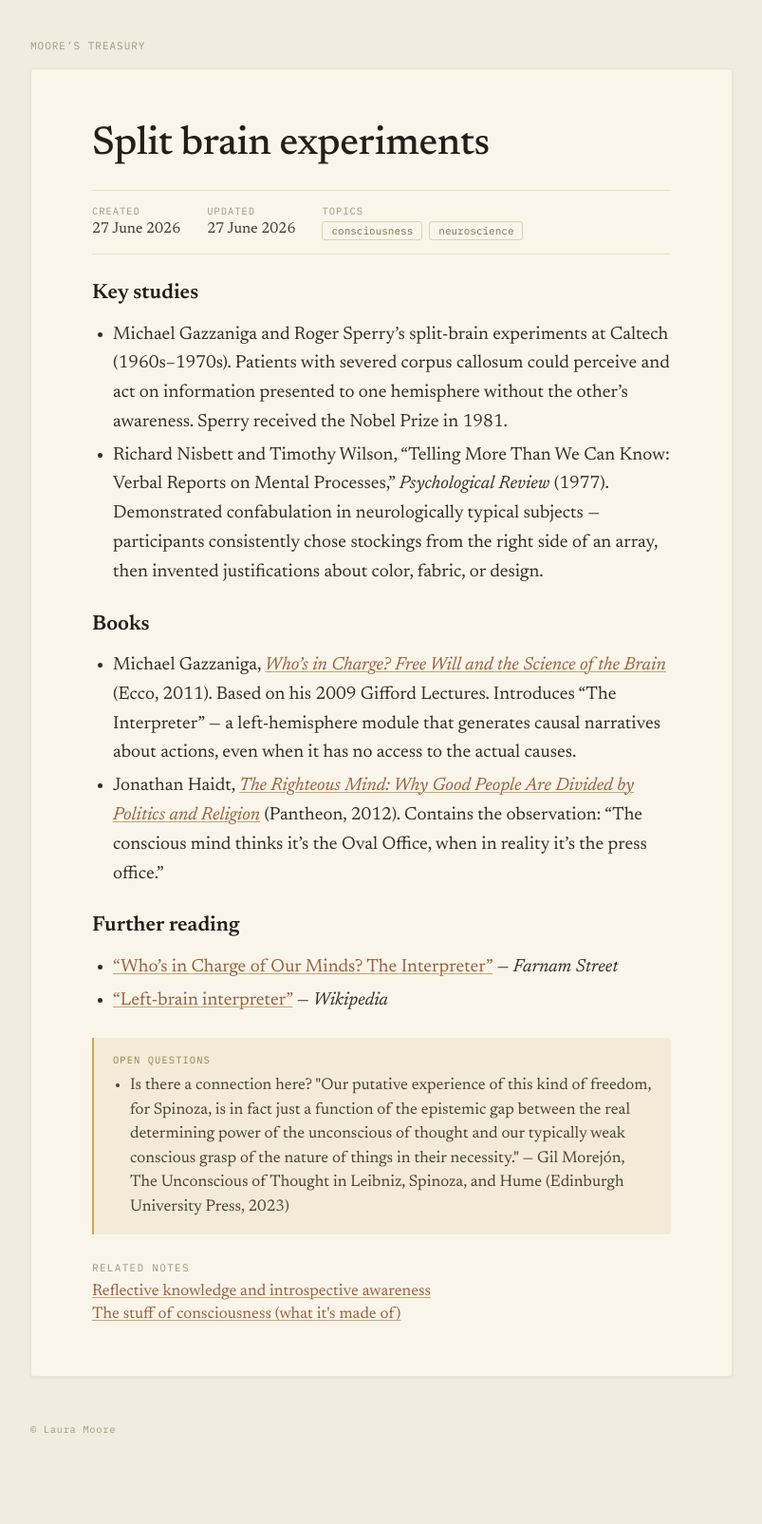
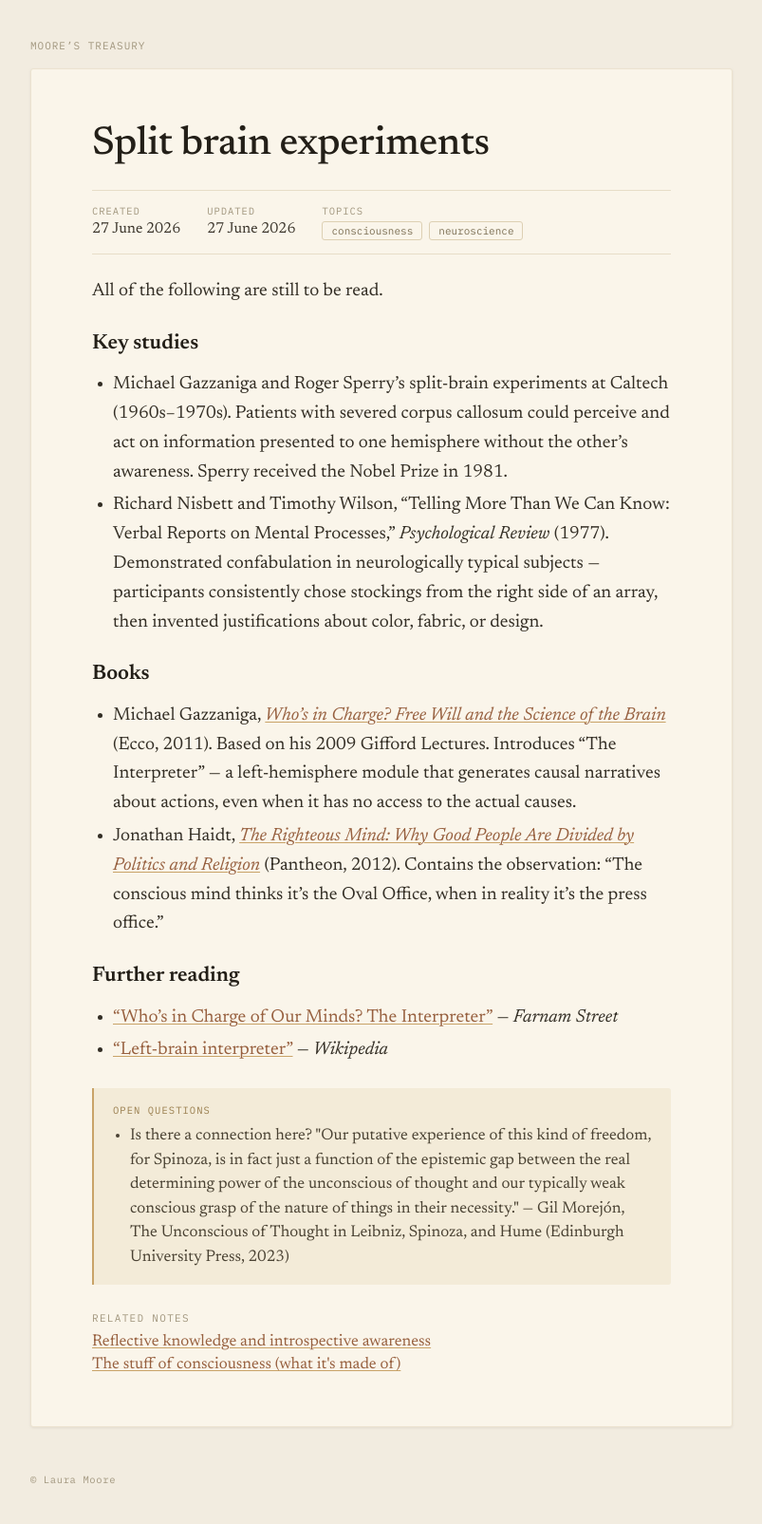
Before and after one commit to lauramoorewrites-del/treasury, a Jekyll site: the page built from _pages/split-brain-experiments.md, in a window 1280 px wide. Shown: the whole page at 95% size, without its empty margins (238-1041 px from the left). Built offline with Jekyll 4.4.1, drawn with Linux system fonts in a browser that asks for light colours; before the commit the page ends 1552 px from its top, so only the background shows below that.

Commit message:
Note that split brain references are still to be read
Co-Authored-By: Claude Opus 4.6 (1M context) <noreply@anthropic.com>

```diff
--- a/_pages/split-brain-experiments.md
+++ b/_pages/split-brain-experiments.md
@@ -13,6 +13,8 @@ related:
     url: "/the-stuff-of-consciousness/"
 ---
 
+All of the following are still to be read.
+
 ## Key studies
 
 - Michael Gazzaniga and Roger Sperry's split-brain experiments at Caltech (1960s–1970s). Patients with severed corpus callosum could perceive and act on information presented to one hemisphere without the other's awareness. Sperry received the Nobel Prize in 1981.
```
